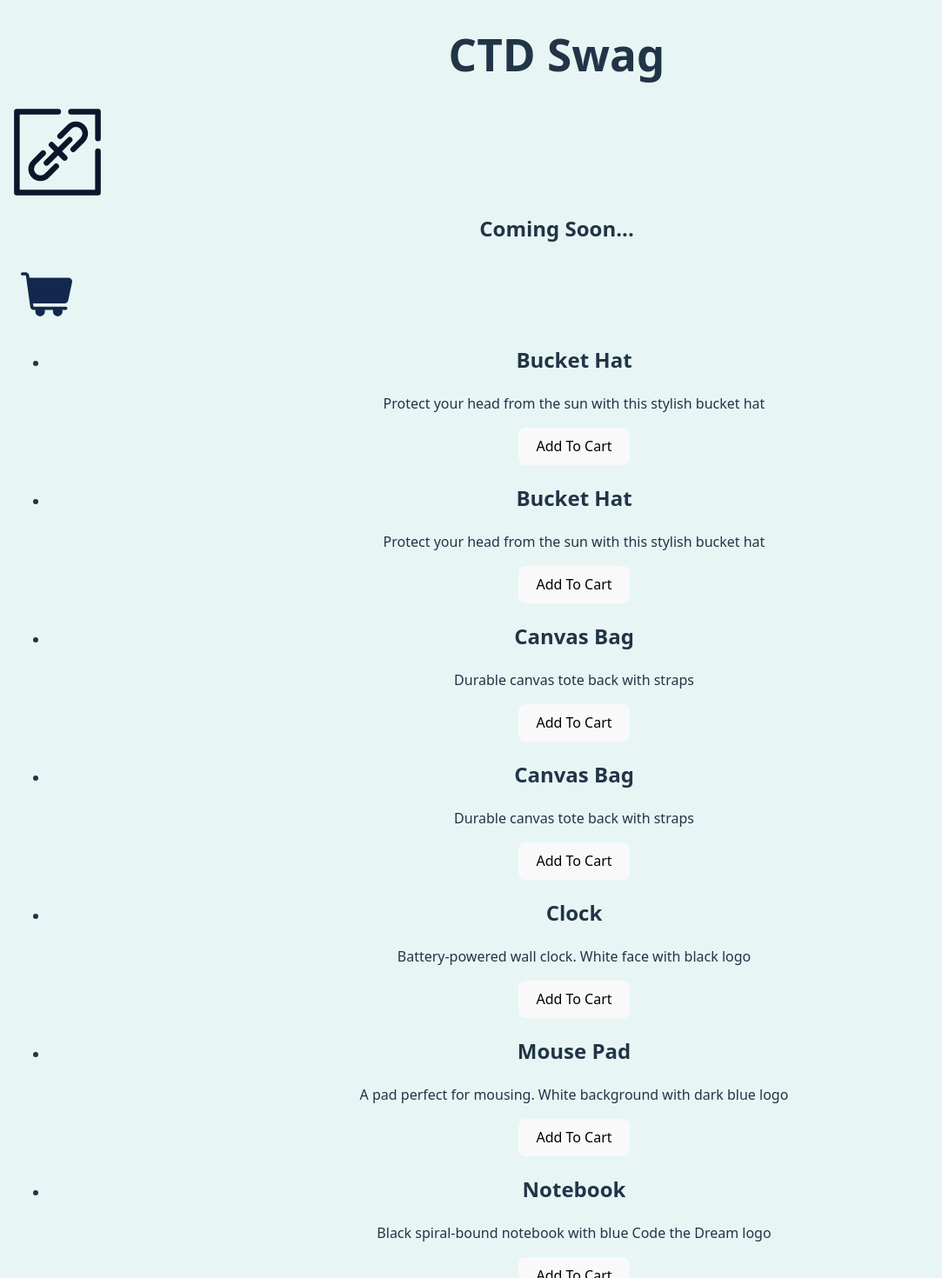
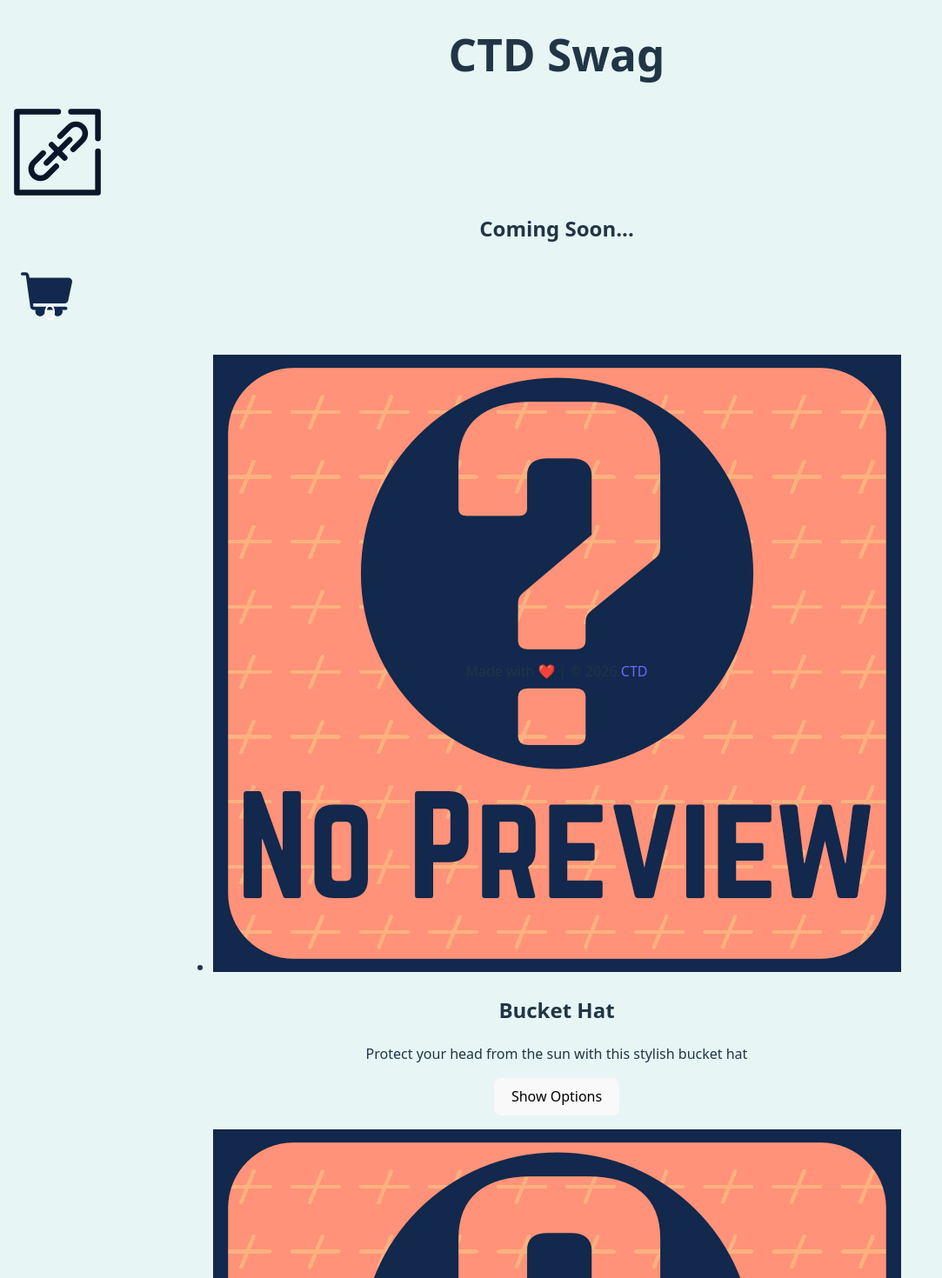
Before and after one commit to kelliwisethebrave/ctd-swag-v2, a React (Vite) app: page / in a window 1280 px wide. Shown: the top 1470 px of the page at 87% size, without its empty margins (0-1083 px from the left). Built offline with nearby package versions, Linux system fonts and the light colour scheme.

Commit message:
Add changes up to Week 5, updating Header, App, Product Card, and adding ProductCardVariants and Cart

```diff
--- a/src/App.jsx
+++ b/src/App.jsx
@@ -1,13 +1,16 @@
 import "./App.css";
 import inventoryData from "./assets/inventory.json";
-import { useState, useEffect } from "react";
+import { useState, useEffect, useRef } from "react";
 import Header from "./Header.jsx";
 import ProductList from "./ProductList.jsx";
 import ProductCard from "./ProductCard.jsx";
+import Cart from "./Cart.jsx";
 
 function App() {
   const [inventory, setInventory] = useState([]);
   const [cart, setCart] = useState([]);
+  const [isCartOpen, setIsCartOpen] = useState(false);
+  const year = useRef(new Date().getFullYear());
 
   useEffect(() => {
     setInventory([...inventoryData.inventory]);
@@ -19,22 +22,30 @@
   }
 
   function handleAddItemToCart(id) {
-    const target = inventory.find((item) => item.id === id);
+    const inventoryItem = inventory.find((item) => item.id === id);
     // if no inventory items are found,
     // we want to prevent the app from crashing
     // by exiting this function now
 
-    if (!target) {
+    if (!inventoryItem) {
       console.error("cart error: item not found");
       return;
     }
+
+    const itemToUpdate = cart.find((item) => item.id === id);
+    let updatedCartItem;
+    if (itemToUpdate) {
+      updatedCartItem = {
+        ...itemToUpdate,
+        itemCount: itemToUpdate.itemCount + 1,
+      };
+    } else {
+      updatedCartItem = { ...inventoryItem, itemCount: 1 };
+    }
+    setCart([...cart.filter((item) => item.id !== id), updatedCartItem]);
+  }
   // create a new object, spread the contents of the item selected
   // and add a `cartItemId`
-
-    const cartItem = { ...target, cartItemId: Date.now() };
-    console.log(cartItem);
-    setCart([...cart, cartItem]);
-  }
 
   function removeItemFromCart(id) {
     const updatedCart = cart.filter((item) => item.id !== id);
@@ -54,17 +65,47 @@
   }*/
   }
 
+  function handleCloseCart() {
+    //prevents re-render if unchanged
+    if (isCartOpen) {
+      setIsCartOpen(false);
+    }
+  }
+
+  function handleOpenCart() {
+    //prevents re-render if unchanged
+    if (!isCartOpen) {
+      setIsCartOpen(true);
+    }
+  }
+
   return (
+    <>
       <main>
-      <Header cart={cart} />
+        <Header cart={cart} handleOpenCart={handleOpenCart} />
         <ProductList
           handleAddItemToCart={handleAddItemToCart}
           inventory={inventory}
         >
           {/*{promoteItem()}*/}
+          {/*invoking promoted item between the tags inserts the ItemCard*/}
         </ProductList>
-      {/*invoking promoted item between the tags inserts the ItemCard*/}
+        {/* isCartOpen has to be true for the cart to be rendered*/}
+        {isCartOpen && (
+          <Cart
+            cart={cart}
+            setCart={setCart}
+            handleCloseCart={handleCloseCart}
+          />
+        )}
       </main>
+      <footer>
+        <p>
+          Made with ❤️ | &copy; {year.current}{" "}
+          <a href="https://codethedream.org/">CTD </a>
+        </p>
+      </footer>
+    </>
   );
 }
 
--- /dev/null
+++ b/src/Cart.jsx
@@ -0,0 +1,125 @@
+import placeholder from "./assets/placeholder.png";
+import { useState } from "react";
+
+function Cart({ cart, handleCloseCart, setCart }) {
+  const [workingCart, setWorkingCart] = useState(cart);
+  const [isFormDirty, setIsFormDirty] = useState(false);
+
+  function getWorkingCartPrice() {
+    // using `.toFixed` because floating point arithmetic
+    //introduces surprising rounding issues
+    //e.g. `console.log(.99 + .99 + .99)` will print 2.96999999998
+    return cart
+      .reduce((acc, item) => acc + item.price * item.itemCount, 0)
+      .toFixed(2);
+  }
+
+  function handleUpdateField({ event, id }) {
+    event.preventDefault();
+    // prevent re-render if already dirty
+    if (!isFormDirty) {
+      setIsFormDirty(true);
+    }
+
+    const targetProduct = workingCart.find((item) => item.id === id);
+    const targetIndex = workingCart.findIndex((item) => item.id === id);
+    if (!targetProduct) {
+      console.error("cart error: item not found");
+      return;
+    }
+
+    // create new object instead of updating old
+
+    const updatedProduct = {
+      ...targetProduct,
+      itemCount: parseInt(event.target.value, 10),
+    };
+
+    //avoid re-ordering array when updating cart item
+    setWorkingCart([
+      ...workingCart.slice(0, targetIndex),
+      updatedProduct,
+      ...workingCart.slice(targetIndex + 1),
+    ]);
+  }
+
+  function handleCancel(e) {
+    e.preventDefault();
+    setIsFormDirty(false);
+    setWorkingCart([...cart]);
+  }
+
+  function removeEmptyItems(workingCart) {
+    return workingCart.filter((item) => item.itemCount > 0);
+  }
+
+  function handleConfirm(event) {
+    event.preventDefault();
+    //call setCart with workingCartValue
+    setCart([...workingCart]);
+    const cleanedCart = removeEmptyItems(workingCart);
+    setCart(cleanedCart);
+    setWorkingCart(cleanedCart);
+    setIsFormDirty(false);
+  }
+
+  return (
+    <>
+      <div className="cartScreen"></div>
+      {/* .cartScreen covers the product list with a div that has a blur
+  effect placed on it. this makes the product bottons unclickable */}
+
+      <div className="cartListWrapper">
+        {workingCart.length === 0 ? (
+          <p>cart is empty</p>
+        ) : (
+          <form>
+            <ul className="cartList">
+              {workingCart.map((item) => {
+                return (
+                  <li className="cartListItem" key={item.id}>
+                    <img src={placeholder} alt="" />
+                    <h2>{item.baseName}</h2>
+                    {item.variantName !== "Default" ? (
+                      <p>{item.variantName}</p>
+                    ) : null}
+                    <div className="cartListItemSubtotal">
+                      <label>
+                        <p>
+                          Count:
+                          <input
+                            type="number"
+                            value={item.itemCount}
+                            onChange={(event) =>
+                              handleUpdateField({ event, id: item.id })
+                            }
+                          />{" "}
+                        </p>
+                      </label>
+                      <p>
+                        Subtotal: ${(item.price * item.itemCount).toFixed(2)}
+                      </p>
+                    </div>
+                  </li>
+                );
+              })}
+            </ul>
+          </form>
+        )}
+        {/* cart total will need to be calculated */}
+        <h2>Cart Total: ${getWorkingCartPrice()}</h2>
+        {isFormDirty && (
+          <div>
+            <button onClick={handleConfirm}>Confirm Update</button>
+            <button onClick={handleCancel}>Cancel Update</button>
+          </div>
+        )}
+        <button onClick={handleCloseCart} type="button">
+          CloseCart
+        </button>
+      </div>
+    </>
+  );
+}
+
+export default Cart;
--- a/src/Header.jsx
+++ b/src/Header.jsx
@@ -2,15 +2,20 @@
 import shoppingCart from "./assets/icons/shoppingCart.svg";
 import { useEffect } from "react";
 
-function Header({ cart }) {
-  useEffect(() => {
+function Header({ cart, handleOpenCart }) {
+  function getItemCount() {
+    return cart.reduce((acc, item) => acc + item.itemCount, 0);
+  }
+  {
+    /*useEffect(() => {
     cart.forEach((item) => {
       console.log(item.baseName, item.cartItemId);
     });
     if (cart.length > 0) {
       console.log("--end of cart---");
     }
-  });
+  });*/
+  }
 
   return (
     <div className="coming-soon">
@@ -20,8 +25,13 @@
       </div>
       <h2>Coming Soon...</h2>
       <div className="shoppingCart">
-        <button aria-label="Shopping cart">
+        <button
+          aria-label="Shopping cart"
+          type="button"
+          onClick={handleOpenCart}
+        >
           <img src={shoppingCart} alt="shopping cart" />
+          <p className="cartCount">{getItemCount()}</p>
         </button>
       </div>
     </div>
--- a/src/ProductCard.jsx
+++ b/src/ProductCard.jsx
@@ -1,16 +1,40 @@
-function ProductCard({ baseName, baseDescription, id, handleAddItemToCart }) {
+import ProductCardVariants from "./ProductCardVariants.jsx";
+import { useState } from "react";
+import placeholder from "./assets/placeholder.png";
+
+function ProductCard({ product, handleAddItemToCart }) {
+  const [areVariantsShown, setAreVariantsShown] = useState(false);
+
   return (
-    <li>
-      <div className="itemCard">
-        <h2>{baseName}</h2>
-        <p>{baseDescription}</p>
+    <li className="productCard">
+      <div className="productPreview">
+        <img src={placeholder} alt=" " />
+      </div>
+      <div className="productCopy">
+        <h2>{product.baseName}</h2>
+        <p>{product.baseDescription}</p>
+        <div className="productButtons">
+          {product.variants.length > 1 ? (
+            <button onClick={() => setAreVariantsShown(true)}>
+              Show Options
+            </button>
+          ) : (
             <button
               onClick={() => {
-            handleAddItemToCart(id);
+                handleAddItemToCart(product.variants[0].id);
               }}
             >
               Add To Cart
             </button>
+          )}
+        </div>
+        {areVariantsShown && (
+          <ProductCardVariants
+            handleAddItemToCart={handleAddItemToCart}
+            variants={product.variants}
+            closeVariants={() => setAreVariantsShown(false)}
+          />
+        )}
       </div>
     </li>
   );
--- /dev/null
+++ b/src/ProductCardVariants.jsx
@@ -0,0 +1,42 @@
+function ProductCardVariants({ variants, closeVariants, handleAddItemToCart }) {
+  return (
+    <div className="productVariantsWrapper">
+      <ul>
+        {variants.map((variant) => {
+          return (
+            <li key={variant.id} className="productVariant">
+              <div className="variantPreview">
+                <img
+                  src={`/product-images/${variant.image}`}
+                  alt={variant.variantDescription}
+                />
+                <p>${variant.price}</p>
+              </div>
+              <div className="variantDetails">
+                <h3>{variant.variantName}</h3>
+                <p>{variant.variantDescription}</p>
+                <button
+                  onClick={() => {
+                    handleAddItemToCart(variant.id);
+                    closeVariants();
+                  }}
+                >
+                  Add to cart
+                </button>
+              </div>
+            </li>
+          );
+        })}
+      </ul>
+      <button
+        className="variantsCloseButton"
+        type="button"
+        onClick={closeVariants}
+      >
+        Close
+      </button>
+    </div>
+  );
+}
+
+export default ProductCardVariants;
--- a/src/ProductList.jsx
+++ b/src/ProductList.jsx
@@ -1,17 +1,46 @@
 import ProductCard from "./ProductCard";
+import { useState, useEffect } from "react";
 
 function ProductList({ inventory, children, handleAddItemToCart }) {
+  const [products, setProducts] = useState([]);
+
+  useEffect(() => {
+    const workingProducts = [];
+    inventory.forEach((item) => {
+      if (!item.inStock) {
+        return;
+      }
+      if (
+        !workingProducts.find(
+          (productItem) => productItem.baseName === item.baseName,
+        )
+      ) {
+        workingProducts.push({
+          baseName: item.baseName,
+          price: item.price,
+          baseDescription: item.baseDescription,
+          variants: [{ ...item }],
+        });
+      } else {
+        const index = workingProducts.findIndex(
+          (productItem) => productItem.baseName === item.baseName,
+        );
+        workingProducts[index].variants.push({ ...item });
+      }
+    });
+    setProducts([...workingProducts]);
+  }, [inventory]);
+
   return (
-    <ul>
+    <ul className="productList">
       {children}{" "}
       {/*this location guarantees that this list item will be first*/}
-      {inventory.map((item) => {
+      {products.map((product) => {
         return (
           <ProductCard
-            key={item.id}
-            id={item.id}
-            baseName={item.baseName}
-            baseDescription={item.baseDescription}
+            key={product.baseName}
+            //id={item.id}
+            product={product}
             handleAddItemToCart={handleAddItemToCart}
           />
         );
```
Lines whose indentation alone changed are shown as unchanged.
